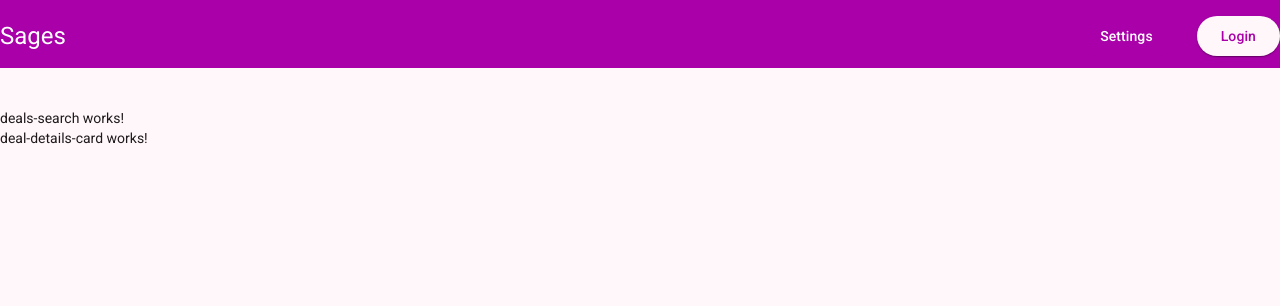
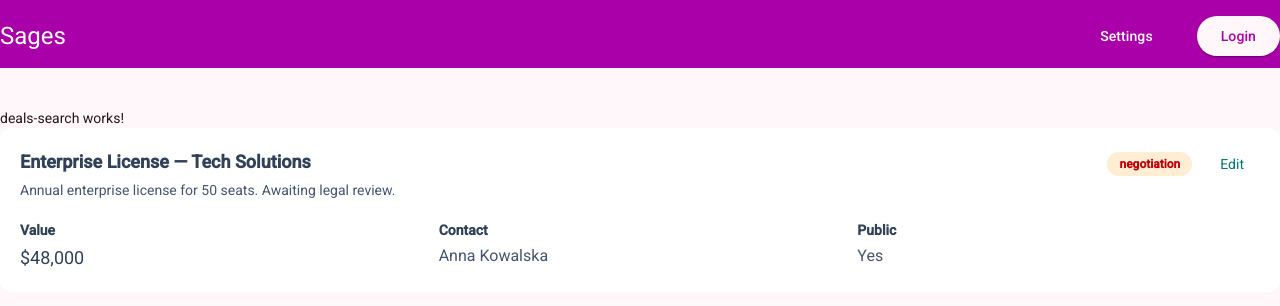
Before and after one commit to ev45ive/sages-angular-open-1026, an Angular app: page /deals in a window 1280 px wide. Shown: the top 306 px of the page. Built offline with nearby package versions, Linux system fonts and the light colour scheme.

Commit message:
Image -> AI -> html+css

```diff
--- a/src/app/features/deals/ui/deal-details-card/deal-details-card.ts
+++ b/src/app/features/deals/ui/deal-details-card/deal-details-card.ts
@@ -8,6 +8,38 @@ import { Component } from '@angular/core';
       display: block;
     }
   `,
-  template: ` <p>deal-details-card works!</p> `,
+  template: `
+    <article class="rounded-xl bg-white p-5 shadow-md">
+      <div class="flex items-start justify-between gap-4">
+        <div>
+          <h2 class="text-lg font-semibold text-slate-700">Enterprise License — Tech Solutions</h2>
+          <p class="mt-1 text-sm text-slate-600">Annual enterprise license for 50 seats. Awaiting legal review.</p>
+        </div>
+        <div class="flex shrink-0 items-center gap-3">
+          <span class="rounded-full bg-orange-100 px-3 py-1 text-xs font-semibold text-red-700">negotiation</span>
+          <button
+            type="button"
+            class="rounded-md border border-teal-500 bg-white px-4 py-1.5 text-sm text-teal-700 hover:bg-teal-50 focus-visible:outline-2 focus-visible:outline-offset-2 focus-visible:outline-teal-700"
+          >
+            Edit
+          </button>
+        </div>
+      </div>
+      <dl class="mt-5 grid grid-cols-3 gap-4">
+        <div>
+          <dt class="text-sm font-semibold text-slate-700">Value</dt>
+          <dd class="mt-1 text-lg text-slate-700">$48,000</dd>
+        </div>
+        <div>
+          <dt class="text-sm font-semibold text-slate-700">Contact</dt>
+          <dd class="mt-1 text-base text-slate-600">Anna Kowalska</dd>
+        </div>
+        <div>
+          <dt class="text-sm font-semibold text-slate-700">Public</dt>
+          <dd class="mt-1 text-base text-slate-600">Yes</dd>
+        </div>
+      </dl>
+    </article>
+  `,
 })
 export class DealDetailsCard {}
```
Also changed, not shown: 1 other file (tests, documents, lock files or other folders).
